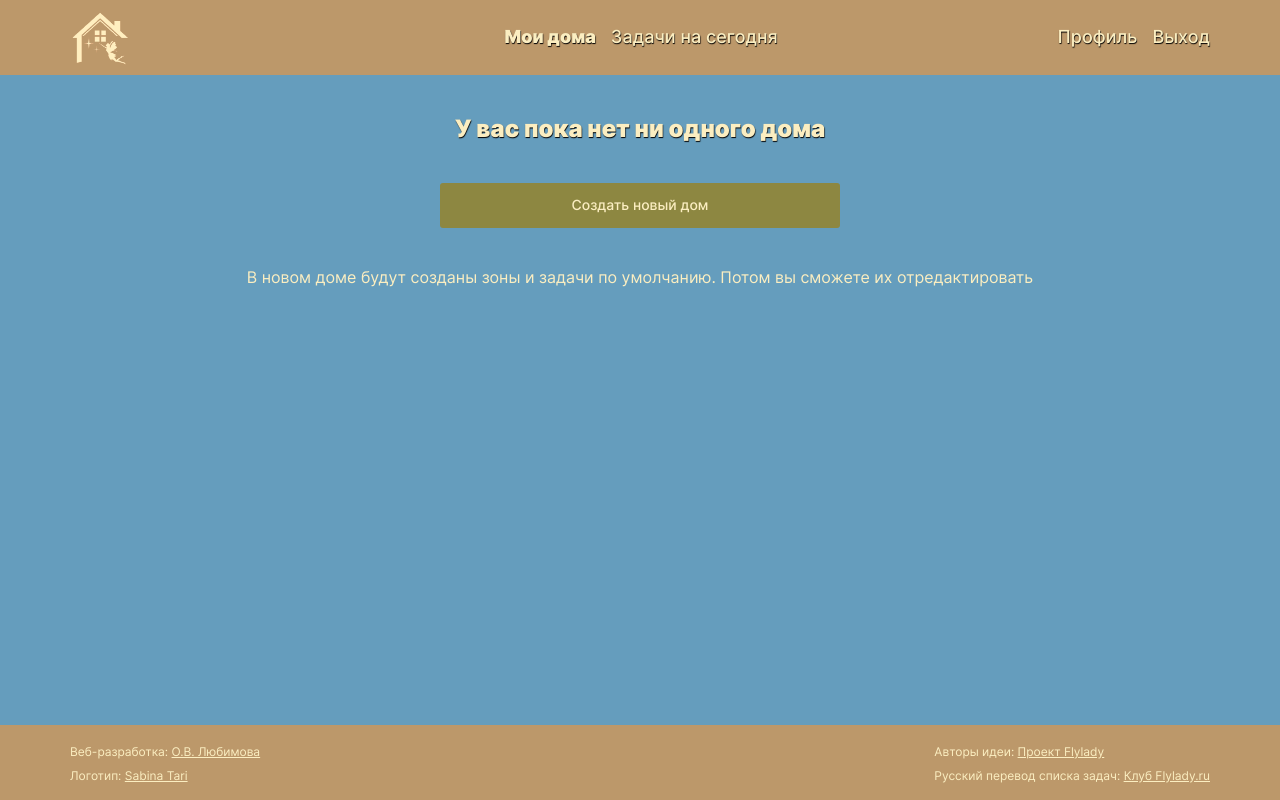
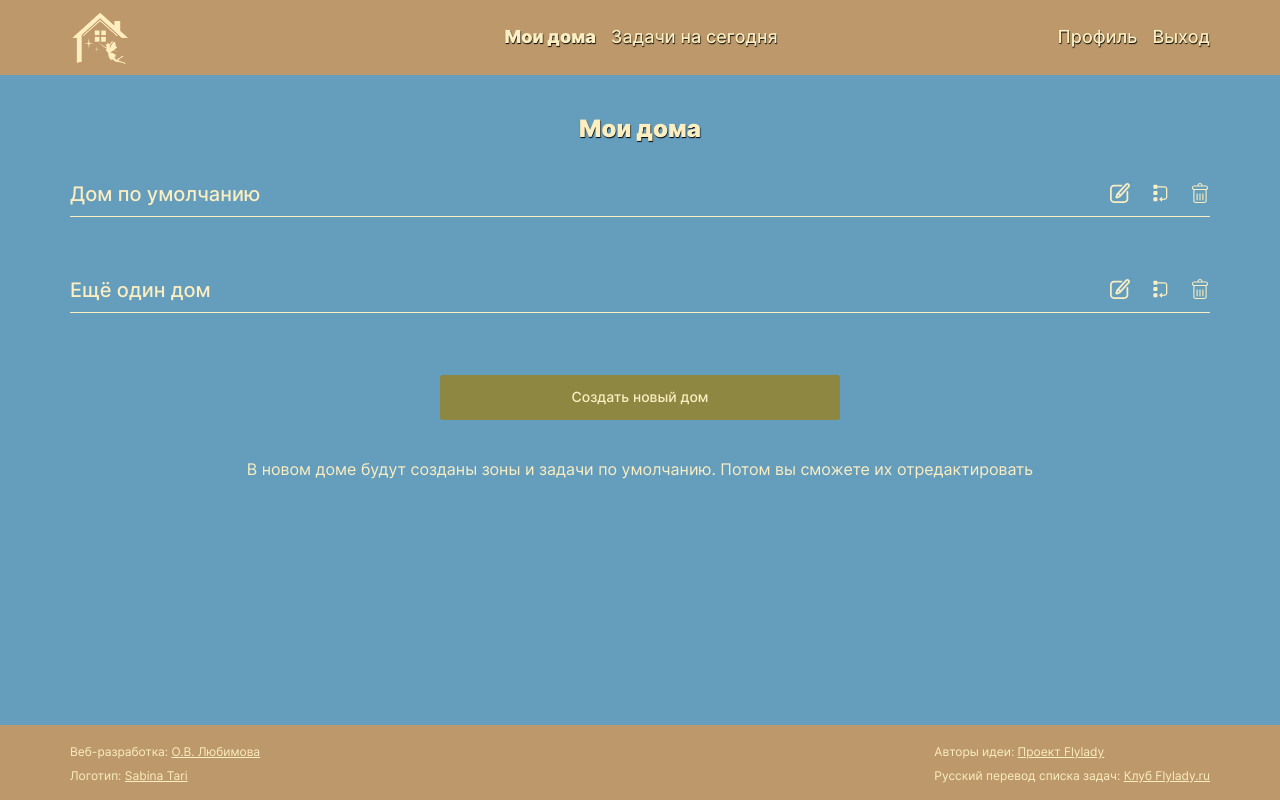
Before and after one commit to Aelia5/flylady, a React app in the folder frontend/: page /houses in a window 1280 px wide. Built offline with nearby package versions, Linux system fonts and the light colour scheme.

Commit message:
Сверстать список домов

```diff
--- /dev/null
+++ b/frontend/src/blocks/little-button.css
@@ -0,0 +1,41 @@
+.little-button {
+    width: 20px;
+      height: 20px;
+      background-color: transparent;
+      background-position: center;
+      background-repeat: no-repeat;
+      background-size: contain;
+      cursor: pointer;
+    border: none;
+    }
+
+    .little-button:hover {
+      opacity: 0.8;
+    }
+
+    .little-button_hidden {
+      display: none;
+
+    }
+
+    .little-button_type_delete {
+        background-image: url(../images/delete-button.svg);
+    }
+
+    .little-button_type_edit {
+        background-image: url(../images/edit-button.svg);
+    }
+
+    .little-button_type_reorder {
+        background-image: url(../images/reorder-button.svg);
+        transform: rotate(90deg);
+
+    }
+
+    .little-button_type_save {
+        background-image: url(../images/save-button.svg);
+    }
+
+    .little-button_type_discard {
+        background-image: url(../images/discard-button.svg);
+    }
--- /dev/null
+++ b/frontend/src/components/House/House.css
@@ -0,0 +1,47 @@
+.house {
+    display: flex;
+    flex-direction: column;
+    width: 100%;
+    gap: 10px;
+    padding-bottom: 10px;
+
+}
+
+.house__name-container {
+    display: flex;
+    flex-direction: row;
+    justify-content: space-between;
+    border-bottom: 1px solid #fbeec1;
+    margin-bottom: 32px;
+    }
+
+.house__buttons {
+    display: flex;
+    flex-direction: row;
+    gap: 20px
+}
+
+.house__name {
+    margin: 0;
+    padding: 0;
+    color: #fbeec1;
+    font-size: 20px;
+    font-weight: 500;
+    padding-bottom: 10px;
+}
+
+.house__form {
+    margin-bottom: 0px;
+}
+
+.house__input {
+    background-color: transparent;
+    border: none;
+    padding: 5px;
+    border-radius: 8px;
+    width: 400px;
+}
+
+.house__input:focus {
+    outline: none;
+}
--- /dev/null
+++ b/frontend/src/components/House/House.js
@@ -0,0 +1,64 @@
+import "./House.css";
+import React from "react";
+
+function House({ house }) {
+  const [nameEdited, setNameEdited] = React.useState(false);
+
+  function openNameForm() {
+    setNameEdited(true);
+  }
+
+  function closeNameForm() {
+    setNameEdited(false);
+  }
+
+  return (
+    <li className="house">
+      {nameEdited ? (
+        <>
+          <form className="house__name-container house__form">
+            <input
+              className="house__name house__input"
+              type="text"
+              placeholder="Введите название дома"
+              id="house"
+              name="house"
+              minLength="2"
+              maxLength="30"
+              pattern="[A-Za-zА-Яа-яЁё0-9\s\-]+$"
+              title="Только кириллица, латиница, цифры, дефисы и пробелы"
+              // onChange={handleChange}
+              // value={values.email || ""}
+              required
+              // disabled={blocked}
+            ></input>
+            <div className="house__buttons">
+              <button className="little-button little-button_type_save"></button>
+              <button
+                className="little-button little-button_type_discard"
+                onClick={closeNameForm}
+              ></button>
+            </div>
+          </form>
+          <p className="form__input-error">
+            Тестовая ошибка{/* {errors.house} */}
+          </p>
+        </>
+      ) : (
+        <div className="house__name-container">
+          <h2 className="house__name">{house.name}</h2>
+          <div className="house__buttons">
+            <button
+              className="little-button little-button_type_edit"
+              onClick={openNameForm}
+            ></button>
+            <button className="little-button little-button_type_reorder"></button>
+            <button className="little-button little-button_type_delete"></button>
+          </div>
+        </div>
+      )}
+    </li>
+  );
+}
+
+export default House;
--- a/frontend/src/components/Houses/Houses.css
+++ b/frontend/src/components/Houses/Houses.css
@@ -19,6 +19,17 @@
     font-size: 24px;
     text-shadow: .5px .5px 1px #000;
     text-align: center;
+  }
+
+  .houses__list {
+    display: flex;
+    flex-direction: column;
+    width: 100%;
+    gap: 20px;
+    list-style-type: none;
+    margin: 0 0 20px;
+    padding: 0;
+
   }
 
   .houses__comment {
--- a/frontend/src/components/Houses/Houses.js
+++ b/frontend/src/components/Houses/Houses.js
@@ -1,8 +1,10 @@
 import "./Houses.css";
 import React from "react";
+import House from "../House/House";
+import defaultHouses from "../../utils/constants";
 
 function Houses() {
-  const [houses, setHouses] = React.useState([]);
+  const [houses, setHouses] = React.useState(defaultHouses);
 
   const [formOpened, setFormOpened] = React.useState(false);
   function openForm() {
@@ -25,7 +27,14 @@ function Houses() {
       {houses.length === 0 ? (
         <h1 className="houses__title">У вас пока нет ни одного дома</h1>
       ) : (
-        <div />
+        <>
+          <h1 className="houses__title">Мои дома</h1>
+          <ul className="houses__list">
+            {houses.map((house) => (
+              <House house={house} key={house._id} />
+            ))}
+          </ul>
+        </>
       )}
       <form className={`form ${formOpened ? "" : "form_hidden"}`} noValidate>
         <label htmlFor="house" className="form__label">
--- a/frontend/src/index.css
+++ b/frontend/src/index.css
@@ -4,6 +4,7 @@
 @import url(./blocks/form.css);
 @import url(./blocks/submit-button.css);
 @import url(./blocks/api-error.css);
+@import url(./blocks/little-button.css);
 /* @import url(./blocks/logo.css);
 @import url(./blocks/not-found.css);
 @import url(./blocks/option.css);
--- a/frontend/src/utils/constants.js
+++ b/frontend/src/utils/constants.js
@@ -0,0 +1,240 @@
+const defaultHouses = [
+  {
+    name: "Дом по умолчанию",
+    _id: "000",
+    zonez: [
+      {
+        name: "Прихожая и столовая",
+        tasks: [
+          "Убрать паутину и клубы пыли под потолком",
+          "Помыть подоконники и входную дверь",
+          "Отмыть выключатели и, при необходимости, стены от отпечатков пальцев",
+          "Сполоснуть цветы под душем",
+          "Убрать пыль с мебели",
+          "Помыть плинтуса",
+          "Убрать всю одежду в прихожей на свои места",
+          "Пропылесить и/или вымыть полы",
+          "Помыть окно",
+          "Помыть дверцы буфета (застекленного шкафчика или горки), привести в порядок посуду, если это необходимо",
+          "Разобрать один из ящиков",
+          "Тщательно помыть обеденный стол",
+          "Помыть ножки стульев",
+          "Отодвинуть мебель и пропылесосить под ней",
+          "Протереть светильники",
+        ],
+      },
+      {
+        name: "Кухня",
+        tasks: [
+          "Достать продукты из холодильника, выкинуть ненужное, помыть полки, загрузить продукты обратно",
+          "Помыть микроволновую печь как снаружи, так и внутри",
+          "Почистить духовку",
+          "Помыть плиту",
+          "Помыть все баночки и бутылки, стоящие снаружи",
+          "Убраться в одном ящике, шкафу, полке",
+          "Протереть кафель",
+          "Помыть окна изнутри",
+          "Вычистить решетку вытяжки и/или вентиляционное отверстие",
+          "Оттереть дверцы шкафчиков",
+          "Тщательно почистить рабочую поверхность",
+          "Убраться под раковиной, выбросить ненужное, помыть мусорное ведро",
+          "Помыть посуду домашних питомцев",
+        ],
+      },
+      {
+        name: "Ванная и ещё одна комната (гостевая, детская, офис",
+        tasks: [
+          "Помыть коврики",
+          "С особой тщательностью помыть полы",
+          "Навести порядок в одном шкафу, ящике или полке",
+          "Помыть стены душевой кабинки (плитку по периметру ванной)",
+          "Помыть дверцу душевой кабинки (занавески)",
+          "Помыть ванну",
+          "Помыть унитаз",
+
+          "Разобраться в аптечке, помыть весы",
+          "Выбросить пустые емкости и ненужные вещи",
+          "Протереть поверхность стиральной машинки/сушильной машины",
+          "Помыть кюветку и пространство внутри стиральной машинки, где стояла кюветка",
+          "Проверить запасы бытовой химии",
+          "Убрать на место одежду",
+          "Протереть мебель",
+          "Убрать паутину и клубы пыли под потолком",
+          "Пропылесосить матрац и покрывало. Перевернуть матрац",
+          "Постирать занавески",
+          "Помыть окна",
+          "Протри швейную машинку, разобрать швейные принадлежности",
+          "Разобрать полки с книгами",
+          "Привести в порядок компьютерный стол, помыть монитор",
+          "Подкормить и помыть растения",
+          "Разобрать полки с игрушками",
+          "Убраться в гардеробе",
+          "Вынести вещи, которые не принадлежат этой комнате",
+          "Отобрать вещи, из которых ребенок вырос",
+          "Пропылесосить под кроватью, шкафами",
+          "Протереть плинтуса",
+          "Убрать отпечатки пальцев со стен, двери",
+          "Разобрать канцелярские принадлежности, поточить карандаши",
+          "Разобрать бумаги по папкам, выбросить старые бумаги (старше 7-ми лет)",
+          "Проверить запасы канцелярии",
+        ],
+      },
+      {
+        name: "Хозяйская спальня",
+        tasks: [
+          "Почистить ковёр",
+          "Разобрать декоративную косметику",
+          "Наведи порядок в одном шкафу, полке, ящике",
+          "Отполировать мебель",
+          "Протереть все горизонтальные поверхности",
+          "Убрать паутину и клубы пыли под потолком",
+          "Выбросить мусор",
+          "Помыть окна",
+          "Разобрать книги в книжном шкафу",
+          "Перевернуть матрац. Помыть пол под кроватью",
+          "Разобрать полку в гардеробной",
+          "Протереть обувной шкаф. Расставить обувь",
+        ],
+      },
+      {
+        name: "Гостиная",
+        tasks: [
+          "Убрать паутину и клубы пыли под потолком",
+          "Помыть окна",
+          "Навести порядок на книжных полках",
+          "Помыть декоративные элементы и прочие выступающие элементы",
+          "Помыть стол",
+          "Навести порядок в ящиках/шкафах",
+          "Отмыть отпечатки пальцев со стен",
+          "Отполировать мебель",
+          "Разобраться на полке с журналами",
+          "Помыть телефонный аппарат",
+          "Пропылесосить под диванными подушками",
+          "Почистить камин",
+          "Отодвинуть мебель и пропылесосить",
+          "Помыть ковер с шампунем",
+        ],
+      },
+    ],
+  },
+  {
+    name: "Ещё один дом",
+    _id: "001",
+    zonez: [
+      {
+        name: "Прихожая и столовая",
+        tasks: [
+          "Убрать паутину и клубы пыли под потолком",
+          "Помыть подоконники и входную дверь",
+          "Отмыть выключатели и, при необходимости, стены от отпечатков пальцев",
+          "Сполоснуть цветы под душем",
+          "Убрать пыль с мебели",
+          "Помыть плинтуса",
+          "Убрать всю одежду в прихожей на свои места",
+          "Пропылесить и/или вымыть полы",
+          "Помыть окно",
+          "Помыть дверцы буфета (застекленного шкафчика или горки), привести в порядок посуду, если это необходимо",
+          "Разобрать один из ящиков",
+          "Тщательно помыть обеденный стол",
+          "Помыть ножки стульев",
+          "Отодвинуть мебель и пропылесосить под ней",
+          "Протереть светильники",
+        ],
+      },
+      {
+        name: "Кухня",
+        tasks: [
+          "Достать продукты из холодильника, выкинуть ненужное, помыть полки, загрузить продукты обратно",
+          "Помыть микроволновую печь как снаружи, так и внутри",
+          "Почистить духовку",
+          "Помыть плиту",
+          "Помыть все баночки и бутылки, стоящие снаружи",
+          "Убраться в одном ящике, шкафу, полке",
+          "Протереть кафель",
+          "Помыть окна изнутри",
+          "Вычистить решетку вытяжки и/или вентиляционное отверстие",
+          "Оттереть дверцы шкафчиков",
+          "Тщательно почистить рабочую поверхность",
+          "Убраться под раковиной, выбросить ненужное, помыть мусорное ведро",
+          "Помыть посуду домашних питомцев",
+        ],
+      },
+      {
+        name: "Ванная и ещё одна комната (гостевая, детская, офис",
+        tasks: [
+          "Помыть коврики",
+          "С особой тщательностью помыть полы",
+          "Навести порядок в одном шкафу, ящике или полке",
+          "Помыть стены душевой кабинки (плитку по периметру ванной)",
+          "Помыть дверцу душевой кабинки (занавески)",
+          "Помыть ванну",
+          "Помыть унитаз",
+
+          "Разобраться в аптечке, помыть весы",
+          "Выбросить пустые емкости и ненужные вещи",
+          "Протереть поверхность стиральной машинки/сушильной машины",
+          "Помыть кюветку и пространство внутри стиральной машинки, где стояла кюветка",
+          "Проверить запасы бытовой химии",
+          "Убрать на место одежду",
+          "Протереть мебель",
+          "Убрать паутину и клубы пыли под потолком",
+          "Пропылесосить матрац и покрывало. Перевернуть матрац",
+          "Постирать занавески",
+          "Помыть окна",
+          "Протри швейную машинку, разобрать швейные принадлежности",
+          "Разобрать полки с книгами",
+          "Привести в порядок компьютерный стол, помыть монитор",
+          "Подкормить и помыть растения",
+          "Разобрать полки с игрушками",
+          "Убраться в гардеробе",
+          "Вынести вещи, которые не принадлежат этой комнате",
+          "Отобрать вещи, из которых ребенок вырос",
+          "Пропылесосить под кроватью, шкафами",
+          "Протереть плинтуса",
+          "Убрать отпечатки пальцев со стен, двери",
+          "Разобрать канцелярские принадлежности, поточить карандаши",
+          "Разобрать бумаги по папкам, выбросить старые бумаги (старше 7-ми лет)",
+          "Проверить запасы канцелярии",
+        ],
+      },
+      {
+        name: "Хозяйская спальня",
+        tasks: [
+          "Почистить ковёр",
+          "Разобрать декоративную косметику",
+          "Наведи порядок в одном шкафу, полке, ящике",
+          "Отполировать мебель",
+          "Протереть все горизонтальные поверхности",
+          "Убрать паутину и клубы пыли под потолком",
+          "Выбросить мусор",
+          "Помыть окна",
+          "Разобрать книги в книжном шкафу",
+          "Перевернуть матрац. Помыть пол под кроватью",
+          "Разобрать полку в гардеробной",
+          "Протереть обувной шкаф. Расставить обувь",
+        ],
+      },
+      {
+        name: "Гостиная",
+        tasks: [
+          "Убрать паутину и клубы пыли под потолком",
+          "Помыть окна",
+          "Навести порядок на книжных полках",
+          "Помыть декоративные элементы и прочие выступающие элементы",
+          "Помыть стол",
+          "Навести порядок в ящиках/шкафах",
+          "Отмыть отпечатки пальцев со стен",
+          "Отполировать мебель",
+          "Разобраться на полке с журналами",
+          "Помыть телефонный аппарат",
+          "Пропылесосить под диванными подушками",
+          "Почистить камин",
+          "Отодвинуть мебель и пропылесосить",
+          "Помыть ковер с шампунем",
+        ],
+      },
+    ],
+  },
+];
+
+export default defaultHouses;
```
Also changed, not shown: frontend/public/index.html (+1 -1 lines), frontend/src/components/Footer/Footer.css (+1 -6 lines), frontend/src/components/Header/Header.js (+13 -9 lines), frontend/public/manifest.json, frontend/src/images/delete-button.svg (added), frontend/src/images/discard-button.svg (added), frontend/src/images/edit-button.svg (added), frontend/src/images/reorder-button.svg (added), frontend/src/images/save-button.svg (added).
